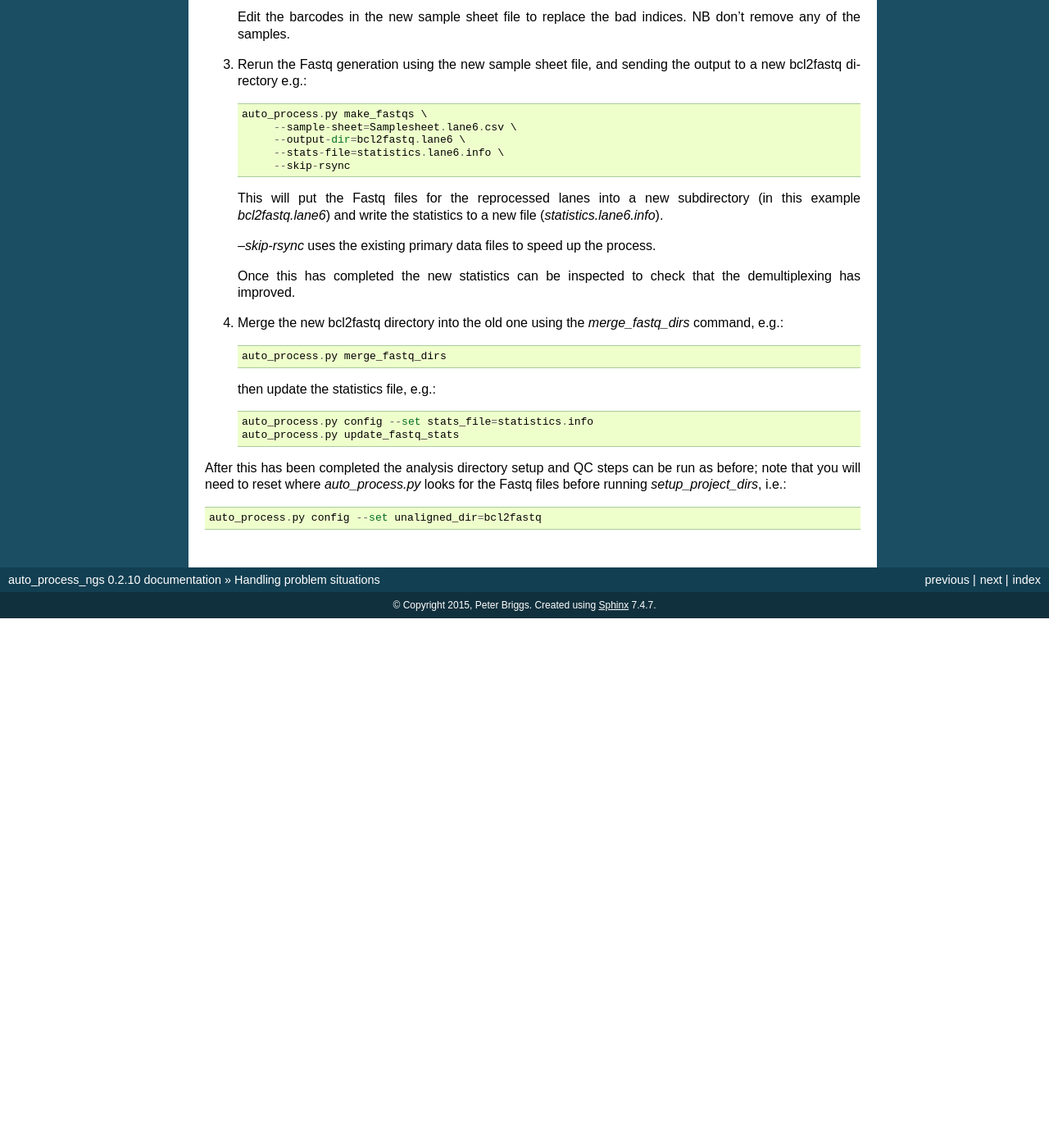
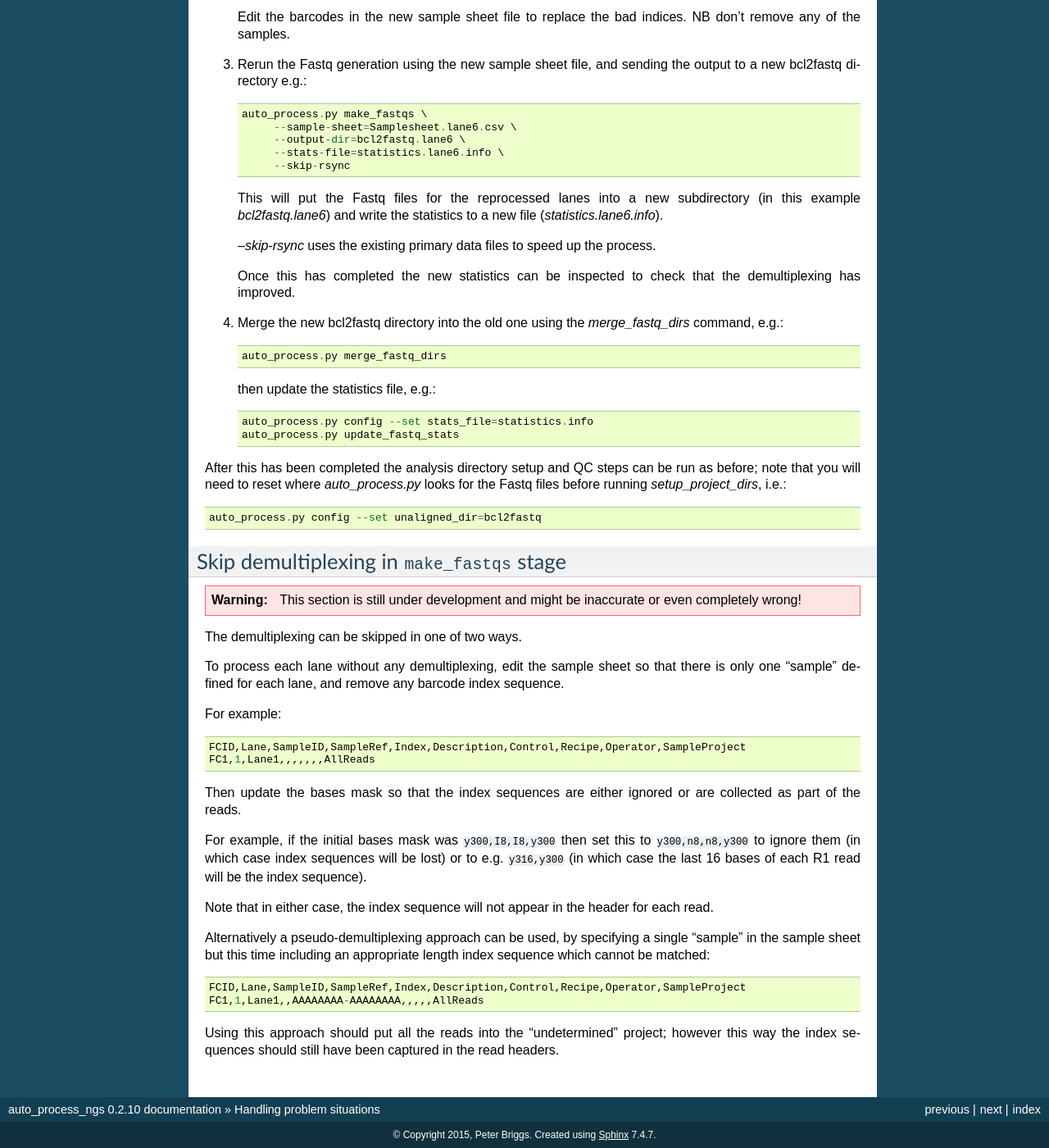
Before and after one commit to fls-bioinformatics-core/auto_process_ngs, a Sphinx documentation site: the page built from docs/source/problems.rst, in a window 1280 px wide and 1400 px high, scrolled down 1407 px. Shown: the whole window at 82% size. Built offline with Sphinx 7.4.7, drawn with Linux system fonts in a browser that asks for light colours; before the commit the page ends 2161 px from its top, so only the background shows below that; some of the changed text lies outside the part shown.

Commit message:
docs: update the 'problems' section with suggestions on how to skip demultiplexing.

```diff
--- a/docs/source/problems.rst
+++ b/docs/source/problems.rst
@@ -114,3 +114,45 @@ run as before; note that you will need to reset where `auto_process.py` looks
 for the Fastq files before running `setup_project_dirs`, i.e.::
 
     auto_process.py config --set unaligned_dir=bcl2fastq
+
+
+Skip demultiplexing in ``make_fastqs`` stage
+********************************************
+
+.. warning::
+
+    This section is still under development and might be inaccurate or even
+    completely wrong!
+
+The demultiplexing can be skipped in one of two ways.
+
+To process each lane without any demultiplexing, edit the sample sheet so
+that there is only one "sample" defined for each lane, and remove any barcode
+index sequence.
+
+For example::
+
+    FCID,Lane,SampleID,SampleRef,Index,Description,Control,Recipe,Operator,SampleProject
+    FC1,1,Lane1,,,,,,,AllReads
+
+Then update the bases mask so that the index sequences are either ignored or
+are collected as part of the reads.
+
+For example, if the initial bases mask was ``y300,I8,I8,y300`` then set this to
+``y300,n8,n8,y300`` to ignore them (in which case index sequences will be lost)
+or to e.g. ``y316,y300`` (in which case the last 16 bases of each R1 read will
+be the index sequence).
+
+Note that in either case, the index sequence will not appear in the header for
+each read.
+
+Alternatively a pseudo-demultiplexing approach can be used, by specifying a single
+"sample" in the sample sheet but this time including an appropriate length index
+sequence which cannot be matched::
+
+    FCID,Lane,SampleID,SampleRef,Index,Description,Control,Recipe,Operator,SampleProject
+    FC1,1,Lane1,,AAAAAAAA-AAAAAAAA,,,,,AllReads
+
+Using this approach should put all the reads into the "undetermined" project;
+however this way the index sequences should still have been captured in the read
+headers.
```
